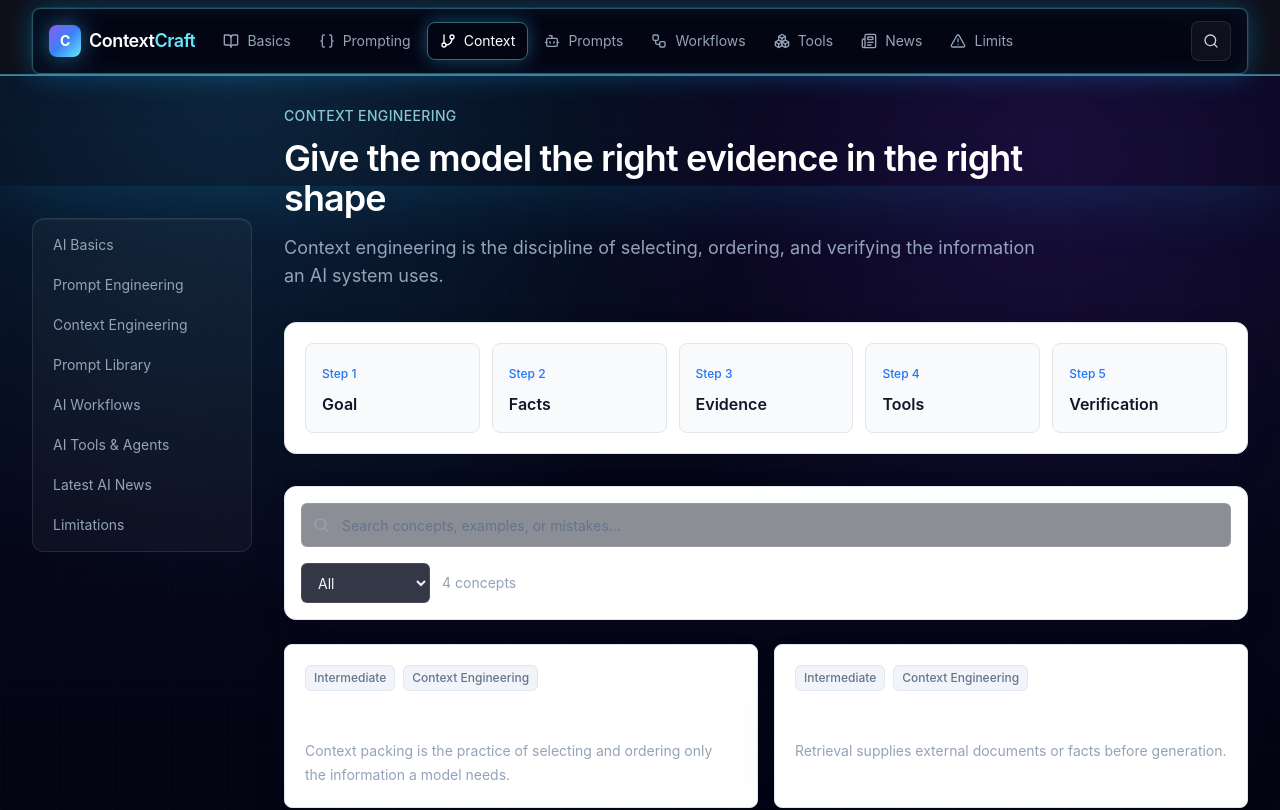
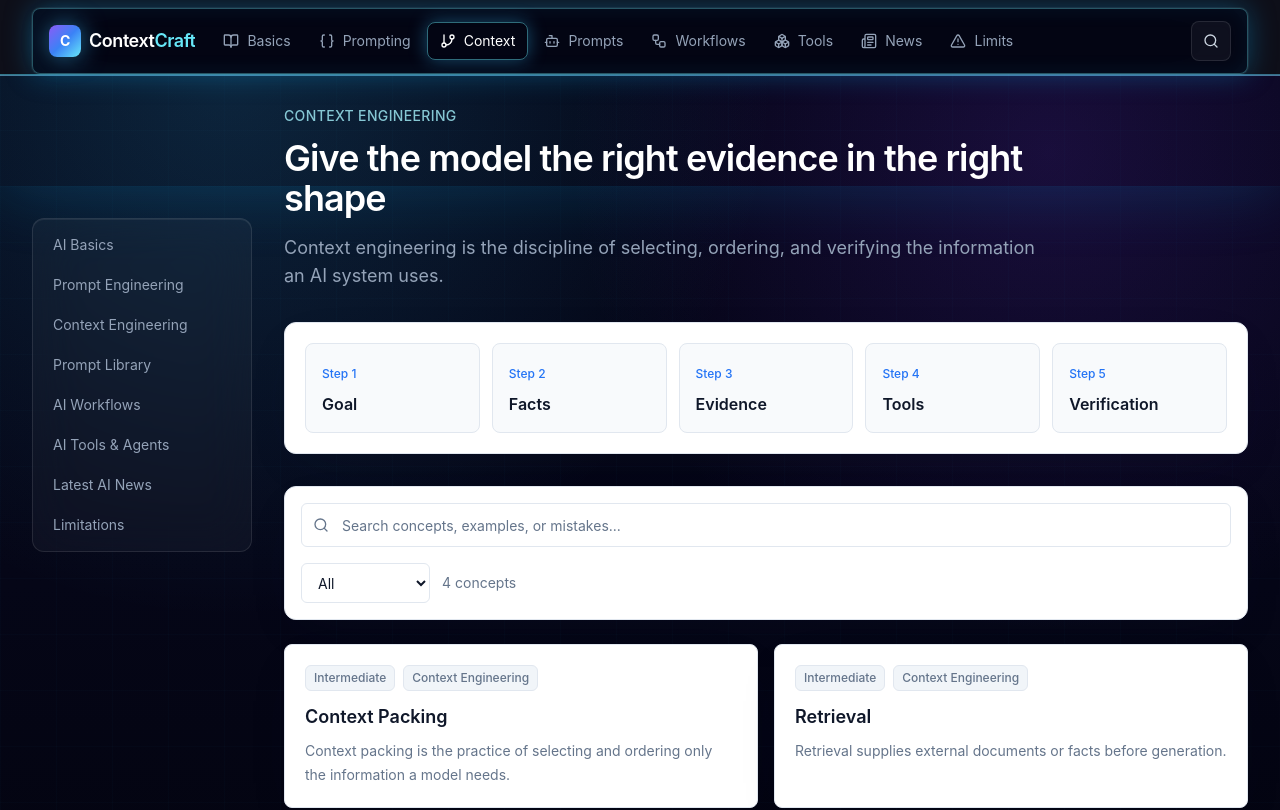
Before and after one commit to CodeByKhaleel/ContextCraft, a Next.js app: page /context-engineering in a window 1280 px wide. Shown: the top 810 px of the page. Built offline with nearby package versions, Linux system fonts and the light colour scheme.

Commit message:
style: update concept explorer controls and cards

```diff
--- a/components/concept-explorer.tsx
+++ b/components/concept-explorer.tsx
@@ -52,12 +52,12 @@ export function ConceptExplorer({
     <div className="space-y-6">
       <div className="glass-panel p-4">
         <label className="relative block">
-          <Search className="pointer-events-none absolute left-3 top-1/2 h-4 w-4 -translate-y-1/2 text-slate-400" />
+          <Search className="pointer-events-none absolute left-3 top-1/2 h-4 w-4 -translate-y-1/2 text-muted-foreground" />
           <input
             value={query}
             onChange={(event) => setQuery(event.target.value)}
             placeholder="Search concepts, examples, or mistakes..."
-            className="h-11 w-full rounded-md border border-white/10 bg-slate-950/45 pl-10 pr-3 text-sm text-slate-100 outline-none transition placeholder:text-slate-500 focus:border-cyan-300/45 focus:ring-2 focus:ring-cyan-300/25"
+            className="h-11 w-full rounded-md border border-border bg-card pl-10 pr-3 text-sm text-foreground outline-none transition placeholder:text-muted-foreground focus:border-blue-300 focus:ring-2 focus:ring-primary/20"
           />
         </label>
         <div className="mt-4 grid gap-3 sm:flex sm:flex-wrap">
@@ -65,7 +65,7 @@ export function ConceptExplorer({
             <select
               value={section}
               onChange={(event) => setSection(event.target.value as typeof section)}
-              className="h-10 w-full rounded-md border border-white/10 bg-slate-950/80 px-3 text-sm text-slate-100 sm:w-auto"
+              className="h-10 w-full rounded-md border border-border bg-card px-3 text-sm text-foreground sm:w-auto"
               aria-label="Concept section"
             >
               {sections.map((item) => (
@@ -78,7 +78,7 @@ export function ConceptExplorer({
           <select
             value={difficulty}
             onChange={(event) => setDifficulty(event.target.value as typeof difficulty)}
-            className="h-10 w-full rounded-md border border-white/10 bg-slate-950/80 px-3 text-sm text-slate-100 sm:w-auto"
+            className="h-10 w-full rounded-md border border-border bg-card px-3 text-sm text-foreground sm:w-auto"
             aria-label="Concept difficulty"
           >
             {difficulties.map((item) => (
@@ -87,7 +87,7 @@ export function ConceptExplorer({
               </option>
             ))}
           </select>
-          <span className="self-center text-sm text-slate-400">
+          <span className="self-center text-sm text-muted-foreground">
             {filtered.length} concept{filtered.length === 1 ? "" : "s"}
           </span>
         </div>
@@ -100,14 +100,14 @@ export function ConceptExplorer({
               <span className="glass-chip">{titleCase(concept.difficulty)}</span>
               <span className="glass-chip">{titleCase(concept.section)}</span>
             </div>
-            <h2 className="text-lg font-semibold text-white">{concept.title}</h2>
-            <p className="mt-2 text-sm leading-6 text-slate-400">{concept.summary}</p>
+            <h2 className="text-lg font-semibold text-foreground">{concept.title}</h2>
+            <p className="mt-2 text-sm leading-6 text-muted-foreground">{concept.summary}</p>
           </Link>
         ))}
       </div>
 
       {filtered.length === 0 ? (
-        <div className="rounded-lg border border-dashed border-white/15 bg-white/[0.035] p-8 text-center text-slate-400 backdrop-blur-xl">
+        <div className="rounded-lg border border-dashed border-border bg-card p-8 text-center text-muted-foreground">
           No concepts match those filters.
         </div>
       ) : null}
```
